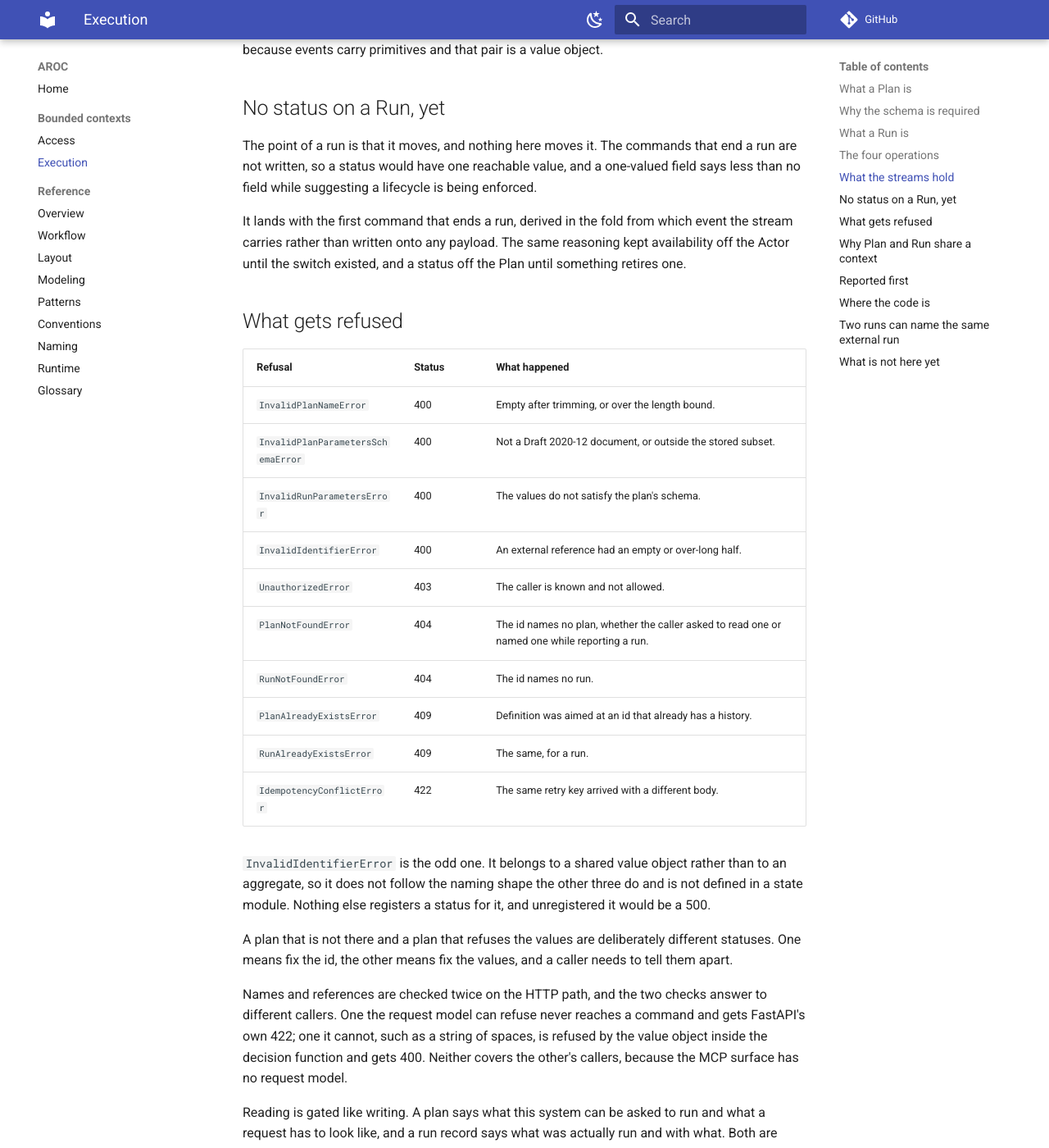
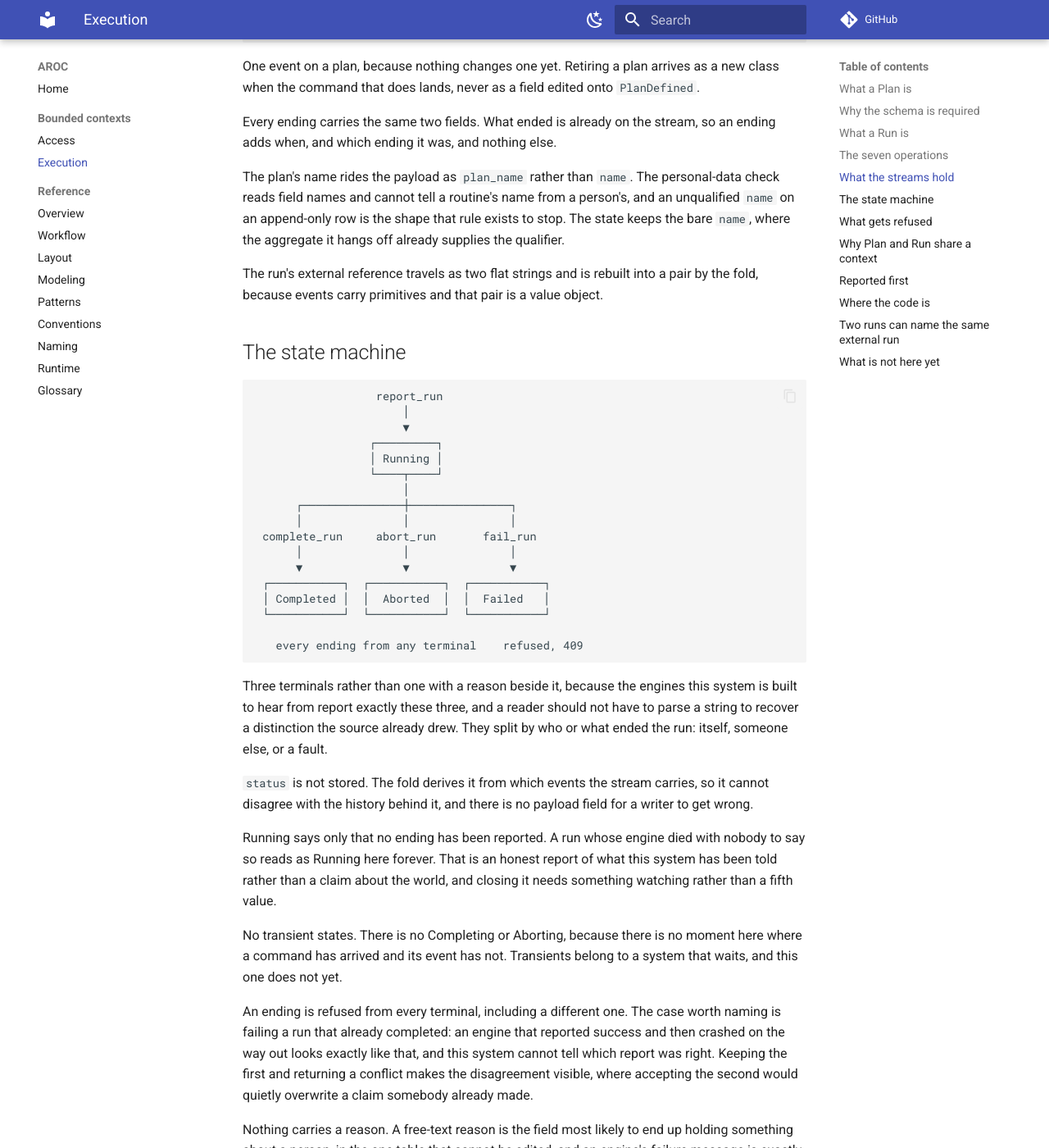
Before and after one commit to open-cora/cora, an MkDocs documentation site: the page built from docs/bounded-contexts/execution.md, in a window 1280 px wide and 1400 px high, scrolled down 2520 px. Shown: the whole window at 82% size. Built offline with MkDocs 1.6.1 and Material for MkDocs 9.7.7, drawn with Linux system fonts in a browser that asks for light colours; comment, search, counter and statistics services are not loaded; some of the changed text lies outside the part shown.

Commit message:
docs: draw the run state machine, and say why it has three terminals
The context page gains the diagram and the reasoning behind it: why three
endings rather than one with a reason, why the status is derived rather
than stored, why an ending is refused from a different terminal, and why
there are no transient states.

Running is the claim worth stating plainly on a page rather than only in
a docstring. It says no ending has been reported, not that anything is
happening: a run whose engine died with nobody to say so reads as Running
here forever. That is honest about what this system has been told and
would be a lie about the world.

The glossary gains Run status, and the index moves twelve slices to
fifteen.

Co-Authored-By: Claude Opus 5 (1M context) <noreply@anthropic.com>

````diff
--- a/docs/bounded-contexts/execution.md
+++ b/docs/bounded-contexts/execution.md
@@ -2,7 +2,7 @@
 
 Execution is the bounded context that answers two questions: what can this system be asked to run, and what happened when it ran.
 
-It holds one aggregate for each. The Plan is a runnable routine written down; the Run is one carrying-out of one, as this system came to know about it. Four operations across the two.
+It holds one aggregate for each. The Plan is a runnable routine written down; the Run is one carrying-out of one, as this system came to know about it. Seven operations across the two.
 
 The routine itself lives outside, in whatever **engine** the deployment runs. This context holds a record of what that engine can be asked for and what it did, never the running of it.
 
@@ -39,13 +39,14 @@ A run is one execution of a plan, as this system came to know about it.
      plan_id       the plan that was run
      parameters    the values it was given
      external_ref  what the engine that ran it calls it
+     status        Running, Completed, Aborted or Failed
 ```
 
 `external_ref` is required. A run this system cannot point back at is a claim that something happened somewhere, with no way to check it or to find the data it produced. Refusing it costs a caller one field and buys every later reader the ability to follow the record to its source.
 
 The parameters are checked against the plan's schema when the record is written, and not again. Re-reading the plan later may find a different schema, which does not make the record wrong: it makes it a record of what was run.
 
-## The four operations
+## The seven operations
 
 | What it does | HTTP | MCP tool | On success |
 | --- | --- | --- | --- |
@@ -53,8 +54,11 @@ The parameters are checked against the plan's schema when the record is written,
 | Read one back | `GET /plans/{plan_id}` | `get_plan` | `200` with the plan |
 | Report a run | `POST /runs` | `report_run` | `201` with the new id |
 | Read one back | `GET /runs/{run_id}` | `get_run` | `200` with the run |
+| It reached its end | `POST /runs/{run_id}/complete` | `complete_run` | `204` |
+| Something stopped it | `POST /runs/{run_id}/abort` | `abort_run` | `204` |
+| It broke | `POST /runs/{run_id}/fail` | `fail_run` | `204` |
 
-All four are published twice, once as an HTTP route and once as an MCP tool, from the same handler. The status codes are declared once, in `apps/api/src/aroc/execution/routes.py`.
+All seven are published twice, once as an HTTP route and once as an MCP tool, from the same handler. The status codes are declared once, in `apps/api/src/aroc/execution/routes.py`.
 
 `POST /runs` creates a record of something that already happened, not the happening. The resource being created is the record. A slice that actually starts a run gets its own path rather than a flag on this one, because the two differ in what the caller is asking for and not merely in a field.
 
@@ -66,21 +70,55 @@ There is no plans table and no runs table. Current state is recomputed by replay
 
 ```
    PlanDefined   plan_id, plan_name, parameters_schema, occurred_at
+
    RunReported   run_id, plan_id, parameters,
                  external_ref_scheme, external_ref_value, occurred_at
+   RunCompleted  run_id, occurred_at
+   RunAborted    run_id, occurred_at
+   RunFailed     run_id, occurred_at
 ```
 
-One event each, because nothing changes a plan or ends a run yet. Both arrive as new event classes when the commands that do land, never as fields edited onto these.
+One event on a plan, because nothing changes one yet. Retiring a plan arrives as a new class when the command that does lands, never as a field edited onto `PlanDefined`.
+
+Every ending carries the same two fields. What ended is already on the stream, so an ending adds when, and which ending it was, and nothing else.
 
 The plan's name rides the payload as `plan_name` rather than `name`. The personal-data check reads field names and cannot tell a routine's name from a person's, and an unqualified `name` on an append-only row is the shape that rule exists to stop. The state keeps the bare `name`, where the aggregate it hangs off already supplies the qualifier.
 
 The run's external reference travels as two flat strings and is rebuilt into a pair by the fold, because events carry primitives and that pair is a value object.
 
-## No status on a Run, yet
+## The state machine
 
-The point of a run is that it moves, and nothing here moves it. The commands that end a run are not written, so a status would have one reachable value, and a one-valued field says less than no field while suggesting a lifecycle is being enforced.
+```
+                  report_run
+                      │
+                      ▼
+                 ┌─────────┐
+                 │ Running │
+                 └────┬────┘
+                      │
+      ┌───────────────┼───────────────┐
+      │               │               │
+ complete_run     abort_run       fail_run
+      │               │               │
+      ▼               ▼               ▼
+ ┌───────────┐  ┌───────────┐  ┌───────────┐
+ │ Completed │  │  Aborted  │  │  Failed   │
+ └───────────┘  └───────────┘  └───────────┘
 
-It lands with the first command that ends a run, derived in the fold from which event the stream carries rather than written onto any payload. The same reasoning kept availability off the Actor until the switch existed, and a status off the Plan until something retires one.
+   every ending from any terminal    refused, 409
+```
+
+Three terminals rather than one with a reason beside it, because the engines this system is built to hear from report exactly these three, and a reader should not have to parse a string to recover a distinction the source already drew. They split by who or what ended the run: itself, someone else, or a fault.
+
+`status` is not stored. The fold derives it from which events the stream carries, so it cannot disagree with the history behind it, and there is no payload field for a writer to get wrong.
+
+Running says only that no ending has been reported. A run whose engine died with nobody to say so reads as Running here forever. That is an honest report of what this system has been told rather than a claim about the world, and closing it needs something watching rather than a fifth value.
+
+No transient states. There is no Completing or Aborting, because there is no moment here where a command has arrived and its event has not. Transients belong to a system that waits, and this one does not yet.
+
+An ending is refused from every terminal, including a different one. The case worth naming is failing a run that already completed: an engine that reported success and then crashed on the way out looks exactly like that, and this system cannot tell which report was right. Keeping the first and returning a conflict makes the disagreement visible, where accepting the second would quietly overwrite a claim somebody already made.
+
+Nothing carries a reason. A free-text reason is the field most likely to end up holding something about a person, in the one table that cannot be edited, and an engine's failure message is exactly that kind of text. `ActorDeactivated` carries none for the same reason.
 
 ## What gets refused
 
@@ -95,9 +133,15 @@ It lands with the first command that ends a run, derived in the fold from which
 | `RunNotFoundError` | 404 | The id names no run. |
 | `PlanAlreadyExistsError` | 409 | Definition was aimed at an id that already has a history. |
 | `RunAlreadyExistsError` | 409 | The same, for a run. |
+| `RunCannotBeCompletedError` | 409 | The run had already ended. |
+| `RunCannotBeAbortedError` | 409 | The same, for an abort. |
+| `RunCannotBeFailedError` | 409 | The same, for a failure. |
+| `ConcurrencyError` | 409 | The run changed between the read and the write. Reload and decide again. |
 | `IdempotencyConflictError` | 422 | The same retry key arrived with a different body. |
 
 `InvalidIdentifierError` is the odd one. It belongs to a shared value object rather than to an aggregate, so it does not follow the naming shape the other three do and is not defined in a state module. Nothing else registers a status for it, and unregistered it would be a 500.
+
+The three ending refusals stay separate classes rather than collapsing into one keyed on a string. The verb in the class name is the diagnostic, the HTTP mapping keys off the class rather than a field, and the call site already knows which verb it called. Each carries the status the run is actually in, because being told a run already ended is much less useful than being told it ended by being aborted.
 
 A plan that is not there and a plan that refuses the values are deliberately different statuses. One means fix the id, the other means fix the values, and a caller needs to tell them apart.
 
@@ -132,8 +176,11 @@ The ordering also picks the verb. A slice named `start_run` would claim this sys
      features/
        define_plan/             command, decision, handler, route, tool
        get_plan/                a query slice, so no decider: reading decides nothing
-       report_run/    and a context module, for the plan it reads
+       report_run/              and a context module, for the plan it reads
        get_run/
+       complete_run/            the three endings, one slice each
+       abort_run/
+       fail_run/
      routes.py                  HTTP mounting and the error-to-status mapping
      tools.py                   MCP tool registration
      wire.py                    which handler gets idempotency, which gets tracing
@@ -151,8 +198,8 @@ The idempotency key does not close it. That wrapper keys on what one caller sent
 
 ## What is not here yet
 
-The state machine, which is what makes a run more than a note that something happened. With it come the terminals a run can reach, the pause it can sit in, and the refusals between them.
+The pause. A run that stops and resumes has no way to say so, which is what the state machine wants next: an engine that pauses on a signal and carries on is ordinary, and today such a run reads as Running throughout.
 
-After that, the port an external engine's lifecycle is observed over, and the adapter that speaks to a real one.
+After that, the port an engine's lifecycle is observed over, and the adapter that speaks to a real one. Until that exists, every ending here arrives because somebody called an endpoint.
 
 Neither plans nor runs can be listed or searched, only fetched by id. Finding the run matching an external reference is the query the first adapter will want, and a fold cannot serve it: answering would mean replaying every run stream to see which one matches. That needs a maintained summary table rather than a bigger read path.
````
Also changed, not shown: docs/index.md (+3 -3 lines), docs/reference/glossary.md (+1 -0 lines).
